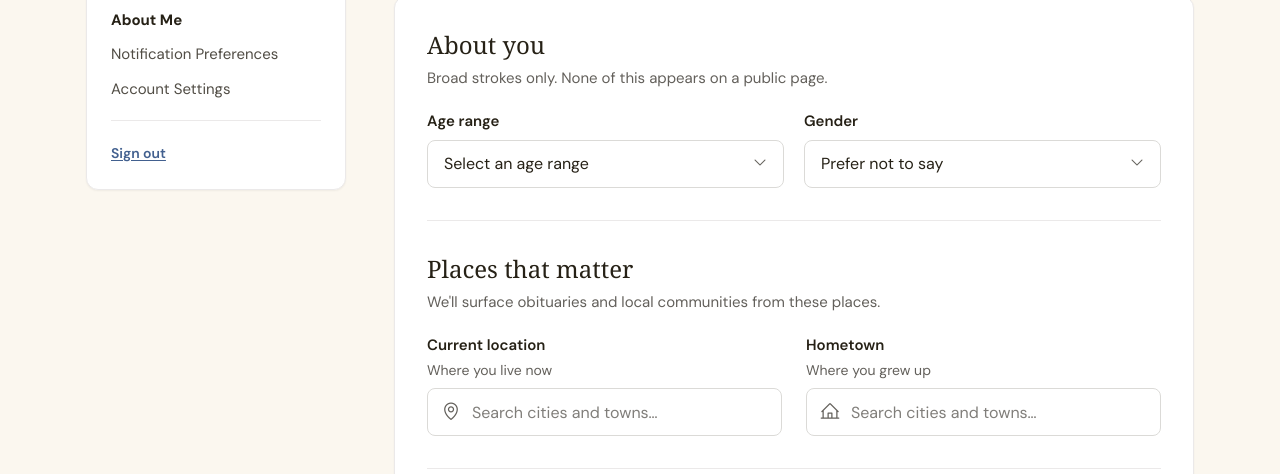
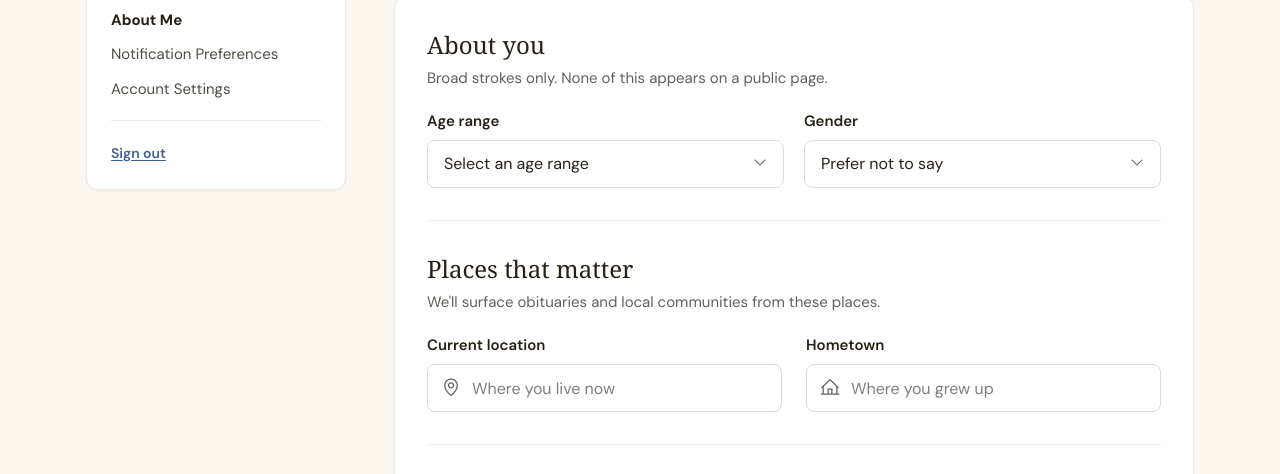
Before and after one commit to wbiffar/legacy-prototype, a plain HTML site: page my-people/about-me.html in a window 1280 px wide. Shown: the part 310-784 px from the top of the page. Drawn offline with nearby package versions, Linux system fonts and the light colour scheme; a web font is replaced by a local one.

Commit message:
Move field guidance into the placeholders (DES-2296)
Current location, Hometown and Military service each had a line of
helper text under the label repeating what the placeholder already
implied. The guidance now lives in the placeholder alone:

  Current location   Where you live now
  Hometown           Where you grew up
  Military service   Branch you served in

All ten fields are label + field now, which tightens the Places group
in particular.

Drops a spacer hack with it. Hintless fields carried an empty
<div class="mb-2"> purely to stay level with hinted ones in the same
grid row; the label switches its own margin instead. The constraint is
now a comment, since it's easy to trip over — two fields sharing a row
need the same label block height, so give both a hint or neither.

Every entry ended up with hint:'', so the key is gone from the config
and the block is realigned. The mechanism stays: `hint` still renders a
line under the label if one is ever wanted back.

Worth knowing: the hints were tied to their inputs by aria-describedby,
and placeholders don't carry the same weight — they disappear on first
keystroke and screen reader support is uneven. The labels do the real
work here and the placeholders only elaborate, so nothing essential is
lost. It would matter more if one carried a format or a constraint.

Co-Authored-By: Claude Opus 5 <noreply@anthropic.com>

```diff
--- a/my-people/about-me.html
+++ b/my-people/about-me.html
@@ -499,16 +499,18 @@
     ],
   };
 
-  /* Field order and grouping (DES-2296). */
+  /* Field order and grouping (DES-2296). Each field's guidance lives in its
+     placeholder; `hint` still renders a line under the label if one is ever
+     wanted back, but nothing uses it now. */
   const FIELDS = [
-    { key:'currentLocation', group:'places',      label:'Current location',   hint:'Where you live now',                   ph:'Search cities and towns…',  icon:'ph-map-pin',         set:'places' },
-    { key:'hometown',        group:'places',      label:'Hometown',           hint:'Where you grew up',                    ph:'Search cities and towns…',  icon:'ph-house-line',      set:'places' },
-    { key:'highSchool',      group:'schools',     label:'High school',        hint:'',                                     ph:'Search high schools…',     icon:'ph-student',         set:'highSchools' },
-    { key:'college',         group:'schools',     label:'College / university',hint:'',                                    ph:'Search colleges…',         icon:'ph-graduation-cap',  set:'colleges' },
-    { key:'occupation',      group:'schools',     label:'Occupation',         hint:'',                                     ph:'Search occupations…',  icon:'ph-briefcase',       set:'occupations' },
-    { key:'greek',           group:'communities', label:'Fraternity / sorority', hint:'',                                  ph:'Search chapters…',  icon:'ph-users-three',     set:'greek' },
-    { key:'teams',           group:'communities', label:'Sports teams',       hint:'',                                     ph:'Search teams…',     icon:'ph-confetti',        set:'teams' },
-    { key:'military',        group:'communities', label:'Military service',   hint:'Branch you served in',                 ph:'Search branches…',        icon:'ph-medal',           set:'military' },
+    { key:'currentLocation', group:'places',      label:'Current location',      ph:'Where you live now',    icon:'ph-map-pin',        set:'places'      },
+    { key:'hometown',        group:'places',      label:'Hometown',              ph:'Where you grew up',     icon:'ph-house-line',     set:'places'      },
+    { key:'highSchool',      group:'schools',     label:'High school',           ph:'Search high schools…',  icon:'ph-student',        set:'highSchools' },
+    { key:'college',         group:'schools',     label:'College / university',  ph:'Search colleges…',      icon:'ph-graduation-cap', set:'colleges'    },
+    { key:'occupation',      group:'schools',     label:'Occupation',            ph:'Search occupations…',   icon:'ph-briefcase',      set:'occupations' },
+    { key:'greek',           group:'communities', label:'Fraternity / sorority', ph:'Search chapters…',      icon:'ph-users-three',    set:'greek'       },
+    { key:'teams',           group:'communities', label:'Sports teams',          ph:'Search teams…',         icon:'ph-confetti',       set:'teams'       },
+    { key:'military',        group:'communities', label:'Military service',      ph:'Branch you served in',  icon:'ph-medal',          set:'military'    },
   ];
   const ALL_KEYS = ['ageRange','gender', ...FIELDS.map(f => f.key)];
 
@@ -571,8 +573,10 @@
     const id = 'ta-' + f.key;
     return (
       '<div class="ta-field am-anchor" data-ta="' + f.key + '" data-state="empty">' +
-        '<label for="' + id + '" class="block text-[15px] font-semibold text-wb-900 mb-1">' + esc(f.label) + '</label>' +
-        (f.hint ? '<p id="' + id + '-hint" class="text-sm text-wb-600 mb-2">' + esc(f.hint) + '</p>' : '<div class="mb-2"></div>') +
+        /* Two fields sharing a grid row need the same label block height or
+           their inputs won't line up — so give both a hint, or neither. */
+        '<label for="' + id + '" class="block text-[15px] font-semibold text-wb-900 ' + (f.hint ? 'mb-1' : 'mb-2') + '">' + esc(f.label) + '</label>' +
+        (f.hint ? '<p id="' + id + '-hint" class="text-sm text-wb-600 mb-2">' + esc(f.hint) + '</p>' : '') +
         '<div class="ta-control">' +
           '<span class="ta-lead absolute left-3.5 top-1/2 -translate-y-1/2 text-wb-600 pointer-events-none" aria-hidden="true"><i class="ph ' + f.icon + ' text-xl"></i></span>' +
           '<input id="' + id + '" type="text" role="combobox" autocomplete="off" ' +
```
